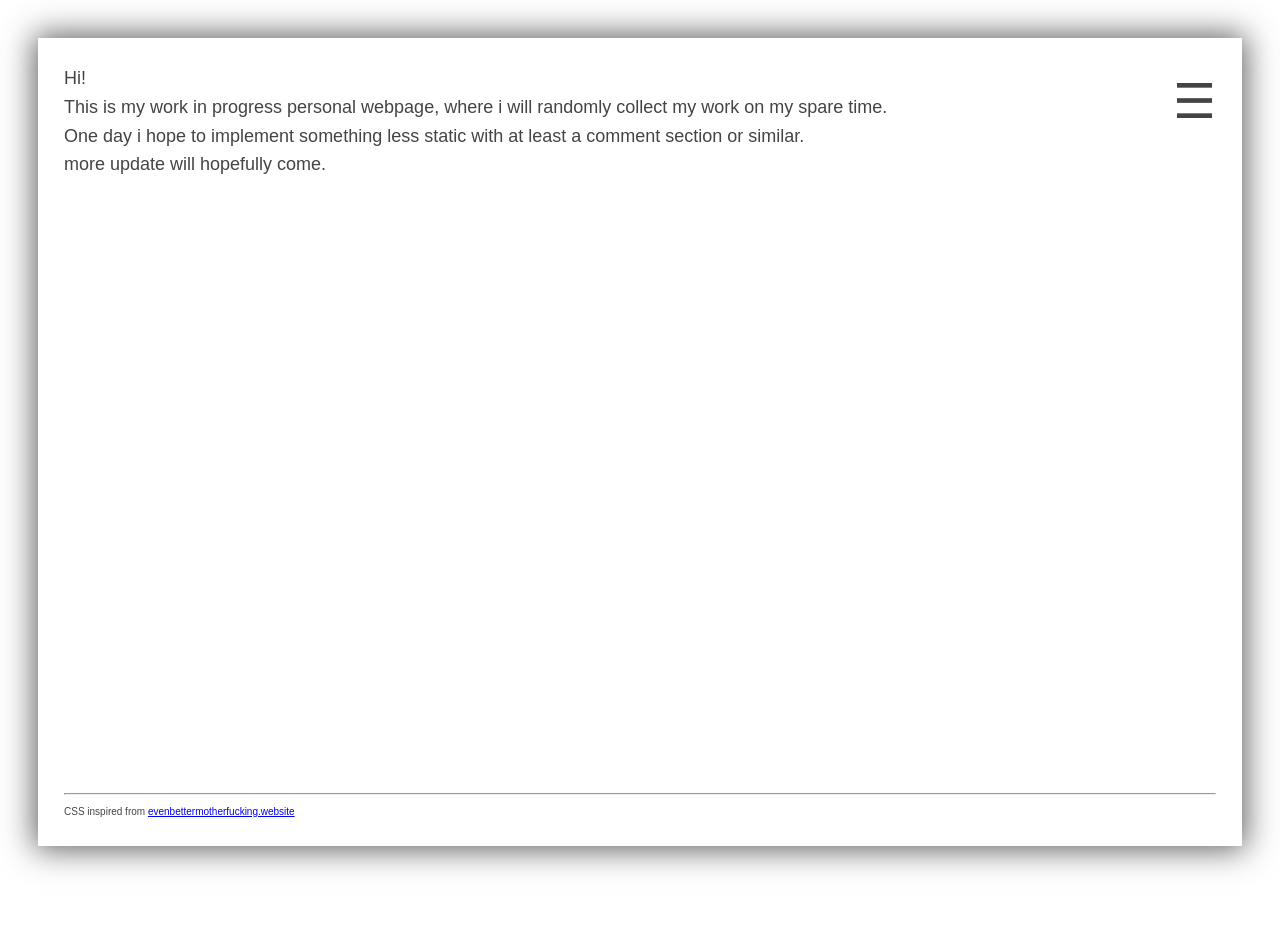
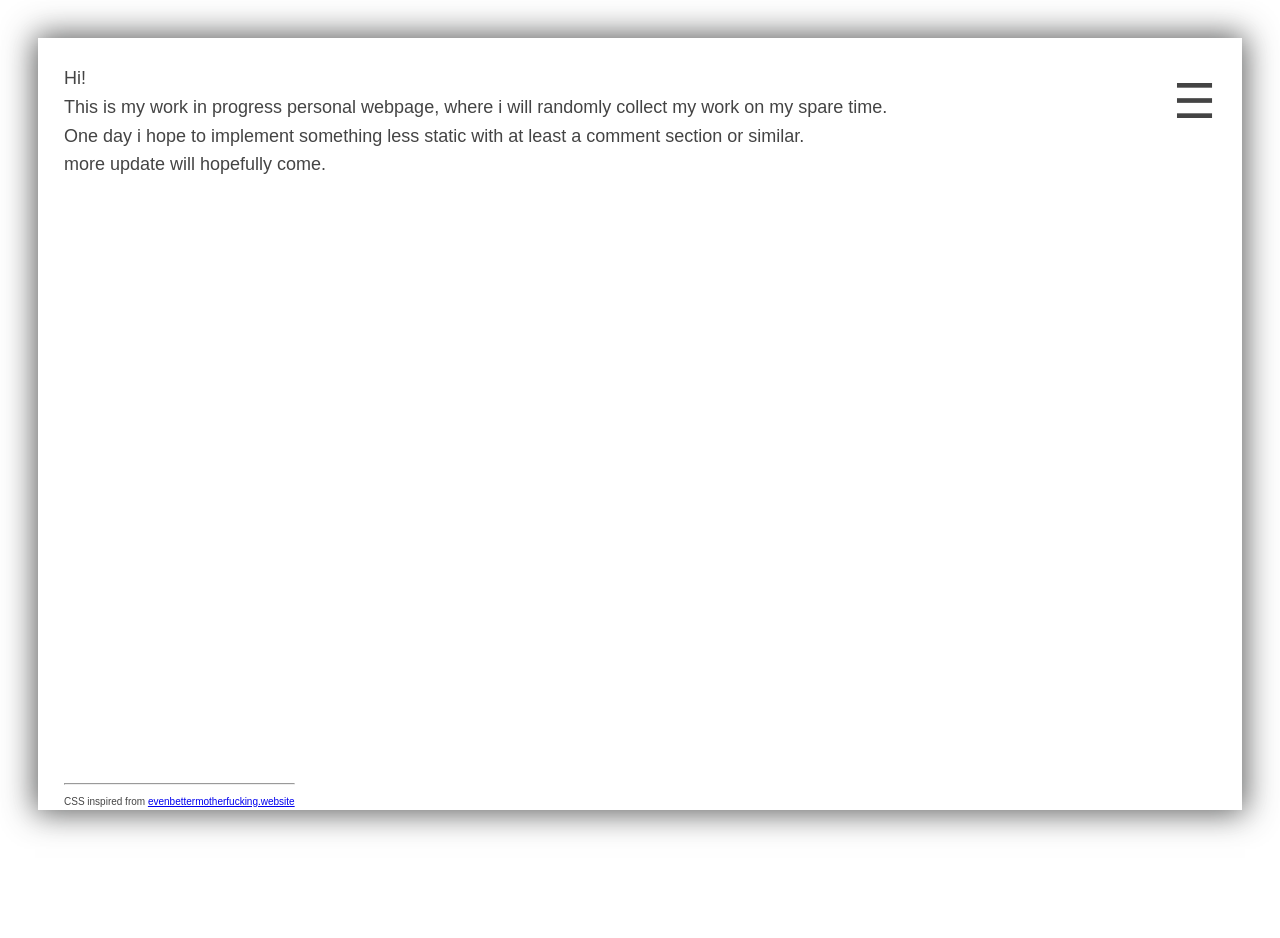
Before and after one commit to MauroMombelli/mauromombelli.github.io, a Jekyll site: the page built from index.md, in a window 1280 px wide. Built offline with Jekyll 4.4.1, drawn with Linux system fonts in a browser that asks for light colours.

Commit message:
Update main.css

```diff
--- a/css/main.css
+++ b/css/main.css
@@ -82,6 +82,11 @@
 	float:right;
 }
 
+#tail{
+	position:absolute;
+	bottom:0;
+}
+
 .center {
 	display:block;
 	margin-left:auto;
```
